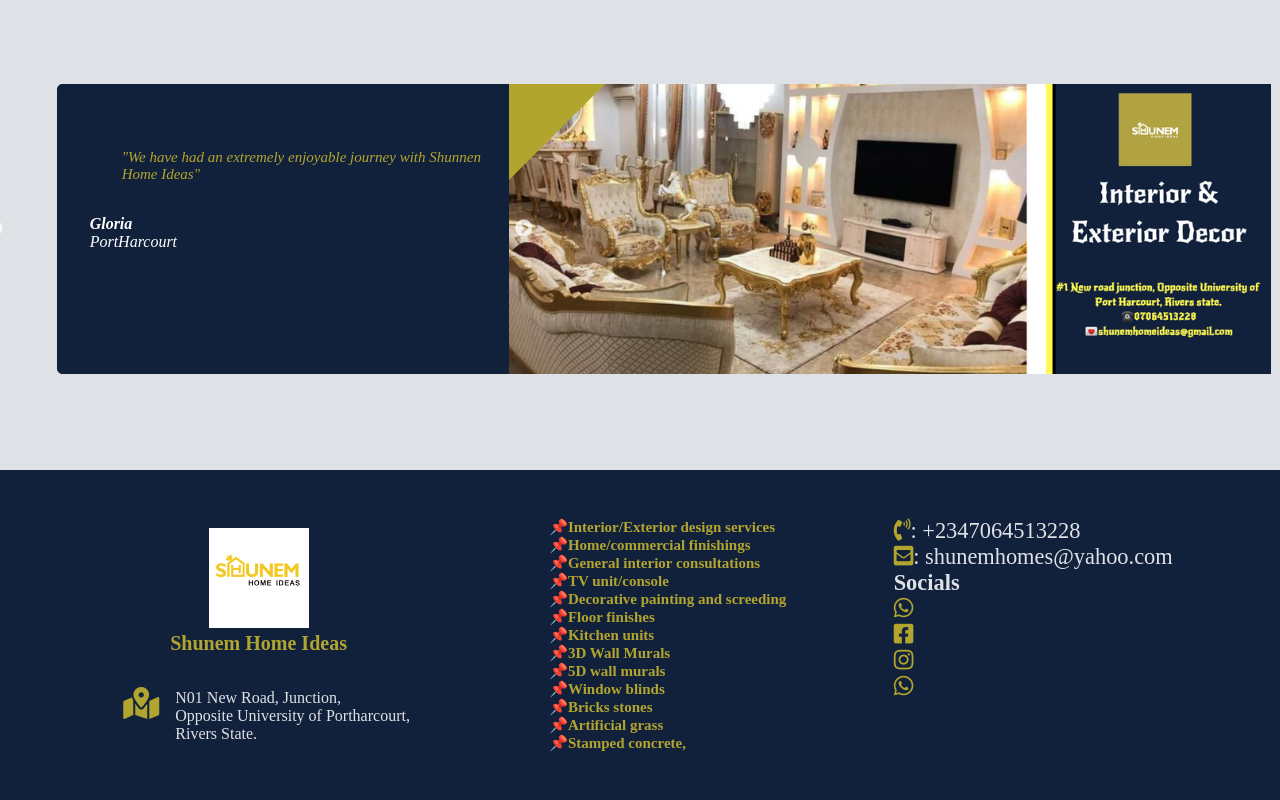
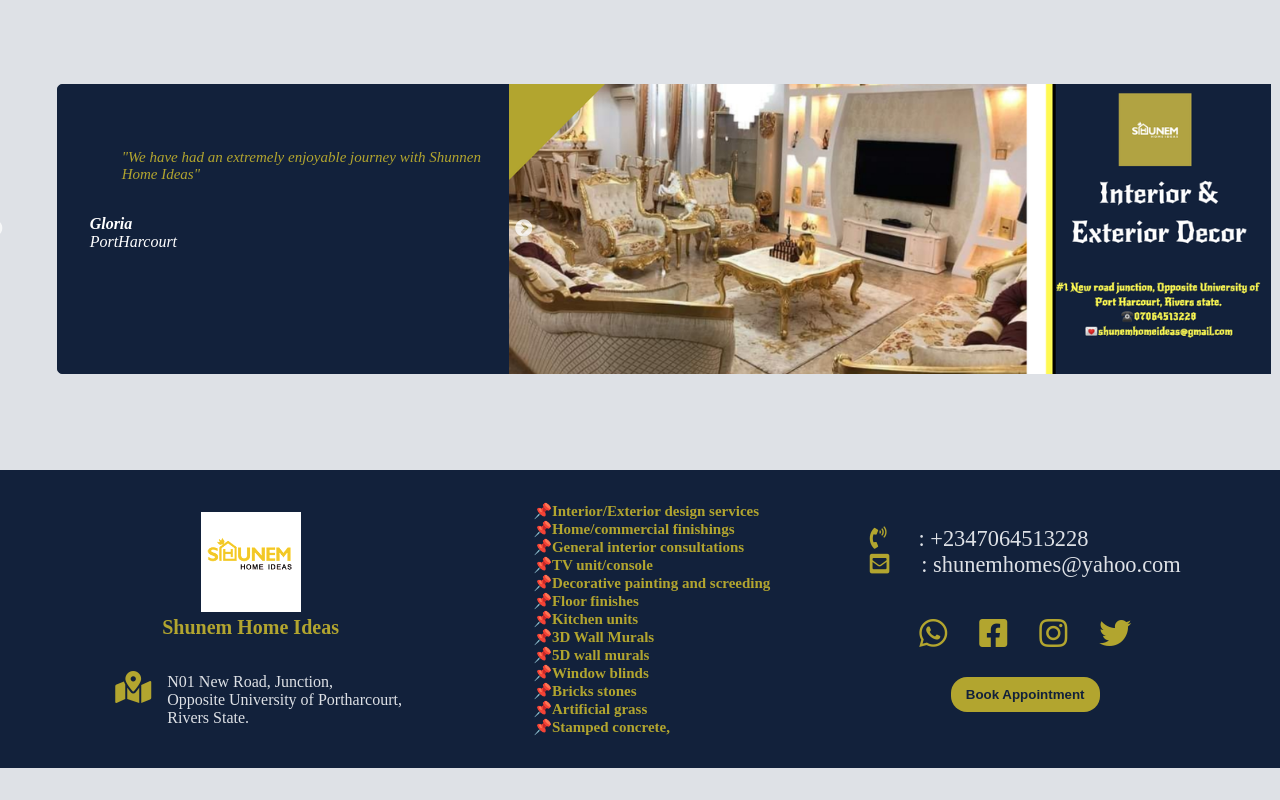
Before and after one commit to Sugarcothe/shunnen-website, a React (Create React App) app: page / in a window 1280 px wide. Shown: the part 1228-2028 px from the top of the page. After the commit the page ends 1996 px from the top, so only its background shows below. Built offline with nearby package versions, Linux system fonts and the light colour scheme; a web font is replaced by a local one.

Commit message:
the message

```diff
--- a/src/components/Content.js
+++ b/src/components/Content.js
@@ -4,7 +4,7 @@
 const navbar = {
     nav1: "About",
     nav2: "Services",
-    nav3: "Designs",
+    nav3: "Gallery",
     nav4: "Book Appointment"
 }
 
@@ -56,7 +56,7 @@
     twitter: "https://twitter.com/shunemhome",
     instagram: "https://www.instagram.com/shunemhome/",
     facebook: "https://web.facebook.com/shunemhomeideas",
-    whatsapp: "https://api.whatsapp.com/send?phone=2348160874951",
+    whatsapp: "https://api.whatsapp.com/send?phone=2347064513228",
     phone: "+2347064513228",
     emails: "shunemhomes@yahoo.com"
 }
--- a/src/components/FirstPage/Footer.js
+++ b/src/components/FirstPage/Footer.js
@@ -3,7 +3,8 @@
 import {
     imago,
     title,
-    socials
+    socials,
+    navbar
 } from '../Content'
 
 function Rooter() {
@@ -47,14 +48,19 @@
                     <p><i class="fas fa-envelope-square"></i>: {socials.emails}</p>
 
                     <div className='socials'>
-                        <h4>Socials</h4>
+
                         <div className='icons'>
-                            <div className='whatsapp'><a href={socials.whatsapp}><i class="fab fa-whatsapp"></i></a></div>
-                            <div className='facebook'><a href={socials.facebook}><i class="fab fa-facebook-square"></i></a></div>
-                            <div className='instagram'><a href={socials.instagram}><i class="fab fa-instagram"></i></a></div>
-                            <div className='twitter'><a href={socials.twitter}><i class="fab fa-whatsapp"></i></a></div>
+                            <div className='whatsapp'><a href={socials.whatsapp} target="_blank"><i class="fab fa-whatsapp"></i></a></div>
+                            <div className='facebook'><a href={socials.facebook} target="_blank"><i class="fab fa-facebook-square"></i></a></div>
+                            <div className='instagram'><a href={socials.instagram} target="_blank"><i class="fab fa-instagram"></i></a></div>
+                            <div className='twitter'><a href={socials.twitter} target="_blank"><i class="fab fa-twitter"></i></a></div>
                         </div>
                     </div>
+
+                    <button
+                        className='btn'>
+                        {navbar.nav4}
+                    </button>
                 </div>
             </div>
         </div>
--- a/src/components/FirstPage/Footer.scss
+++ b/src/components/FirstPage/Footer.scss
@@ -1,8 +1,8 @@
 @import '../../global.scss';
 
 .footer {
-    padding-top: 3rem;
-    padding-bottom: 3rem;
+    padding-top: 2rem;
+    padding-bottom: 2rem;
     background-color: $main-color;
 
     .section {
@@ -59,9 +59,53 @@
         .col3 {
             color: $sec-color;
             font-size: 1.4rem;
+            display: flex;
+                flex-direction: column;
+                justify-self: center;
+                justify-content: center;
+                align-self: center;
 
             i {
                 color: $light-color;
+                margin-right: 2rem;
+            }
+
+            .socials {
+                margin-top: 1.4rem;
+
+
+                h4 {
+
+                }
+
+                .icons {
+                    display: flex;
+                    flex-direction: row;
+                    align-items: center;
+                    justify-content: center;
+
+                    i {
+                        margin: 1rem;
+                        font-size: 2rem;
+                    }
+                }
+            }
+            .btn {
+                margin-top: 0.8rem;
+                padding: 10px 15px;
+                background-color: $light-color;
+                border: 0px;
+                border-radius: 1rem;
+                font-weight: bold;
+                color: $main-color;
+                transition: 1.2s;
+                justify-content: center;
+                align-self: center;
+            }
+            .btn:hover {
+                color: $light-color;
+                background-color: $main-color;
+                border: 2px $light-color solid;
             }
         }
     }
```
